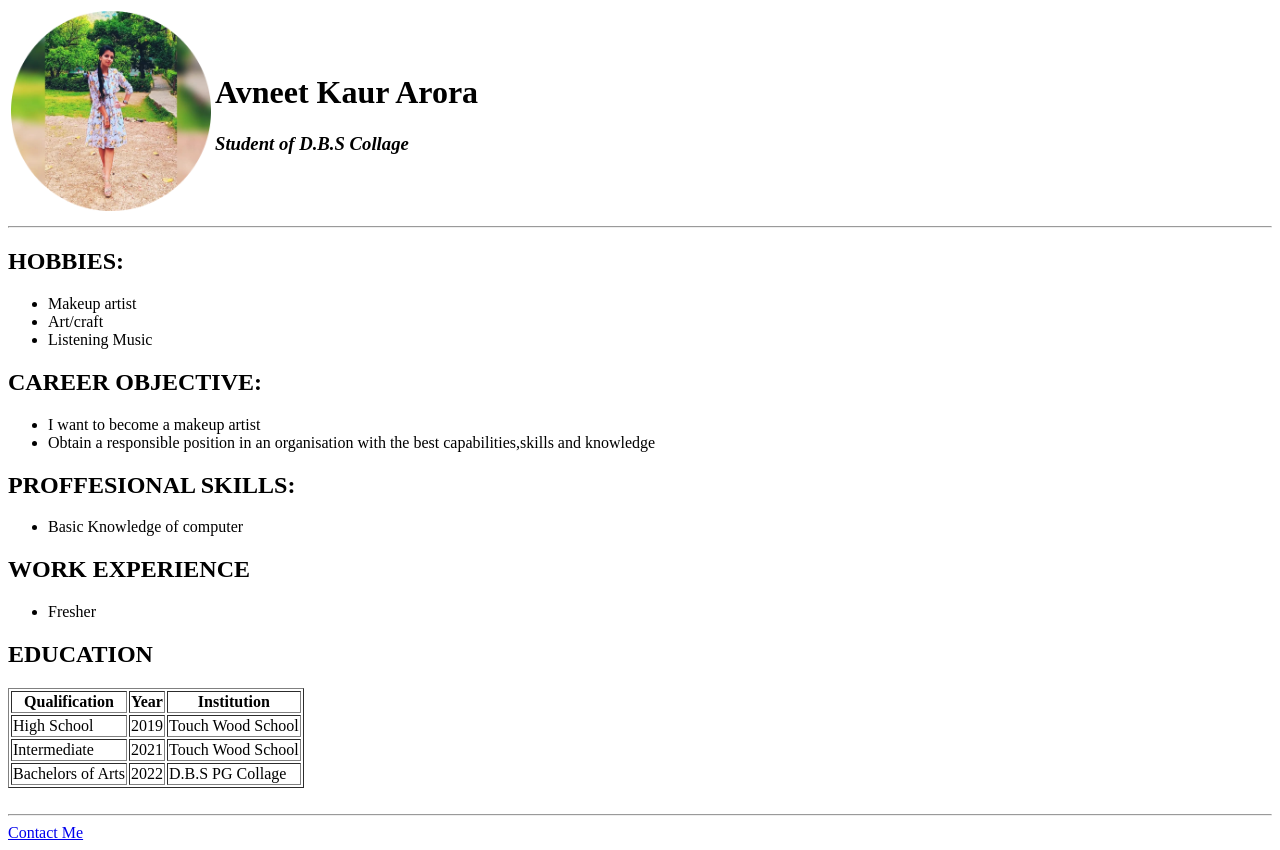
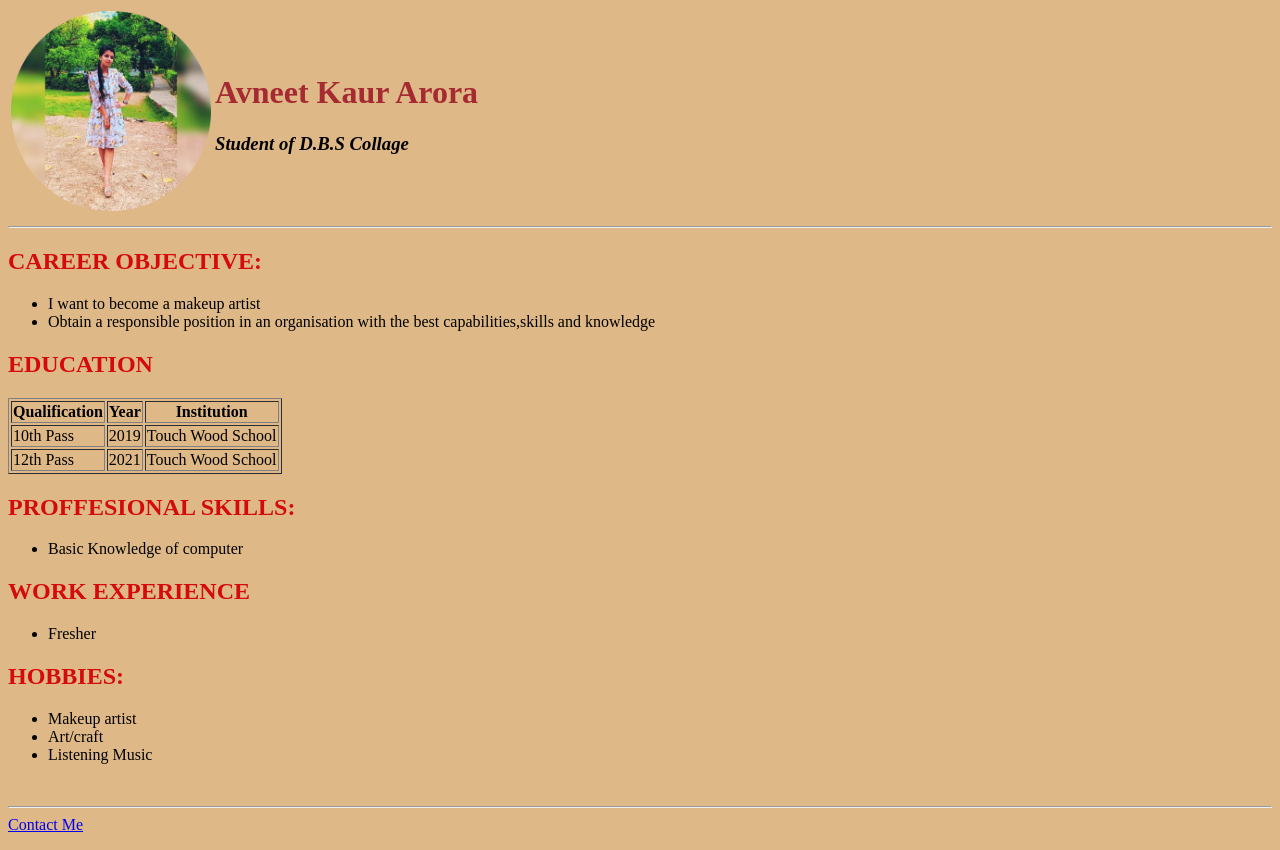
Before and after one commit to 42avneet/Resume, a plain HTML site: page index.html in a window 1280 px wide. Drawn offline with Linux system fonts and the light colour scheme.

Commit message:
Add files via upload

```diff
--- a/index.html
+++ b/index.html
@@ -1,36 +1,30 @@
 <!DOCTYPE html>
 <html>
 <body>
+ <style>
+        h2 {
+         color: rgb(213, 10, 10);
+        }
+        body{
+            background-color: burlywood;"
+        }
+ </style>
+</body>
 <table>
 <tr>
 <td><img src=".\Images\my_pic.png" height="200" width="200" alt="image"></td>
-<td><h1>Avneet Kaur Arora</h2>
+<td><h1 style="color: rgb(165, 42, 50);">Avneet Kaur Arora</h2>
 <h3><i>Student of D.B.S Collage</i></h3></td>
 
 </tr>
 </table>
 <hr>
-<h2>HOBBIES:</h2>
-<ul>
-<li>Makeup artist</li>
-<li>Art/craft</li>
-<li>Listening Music</li>
-</ul>
+
 <h2>CAREER OBJECTIVE:</h2>
 <ul>
     <li>I want to become a makeup artist</li>
     <li>Obtain a responsible position in an organisation with the best capabilities,skills and knowledge</li>
 </ul>
-<h2>PROFFESIONAL SKILLS:</h2>
-<ul>
-    <li>Basic Knowledge of computer</li>
-
-</ul>
-<h2>WORK EXPERIENCE</h2>
-<ul>
-    <li>Fresher</li>
-</ul>
-
 <table border>
     <tbody>
     <h2>EDUCATION</h2>
@@ -41,22 +35,36 @@
     </tr>
 
     <tr>
-<td>High School</td>
+    <td>10th Pass</td>
     <td>2019</td>
     <td>Touch Wood School</td>
     </tr>
     <tr>
-<td>Intermediate</td>
+    <td>12th Pass</td>
     <td>2021</td>
     <td>Touch Wood School</td>
     </tr>
-<tr>
-<td>Bachelors of Arts</td>
-<td>2022</td>
-<td>D.B.S PG Collage</td>
-</tr>
+
+
 
     </table>
+<h2>PROFFESIONAL SKILLS:</h2>
+<ul>
+    <li>Basic Knowledge of computer</li>
+
+</ul>
+
+<h2>WORK EXPERIENCE</h2>
+<ul>
+    <li>Fresher</li>
+</ul>
+<h2>HOBBIES:</h2>
+<ul>
+<li>Makeup artist</li>
+<li>Art/craft</li>
+<li>Listening Music</li>
+</ul>
+
 <br>
 <hr>
 <a href="Public\Contact_me.html">Contact Me</a>
```
Lines whose indentation alone changed are shown as unchanged.
